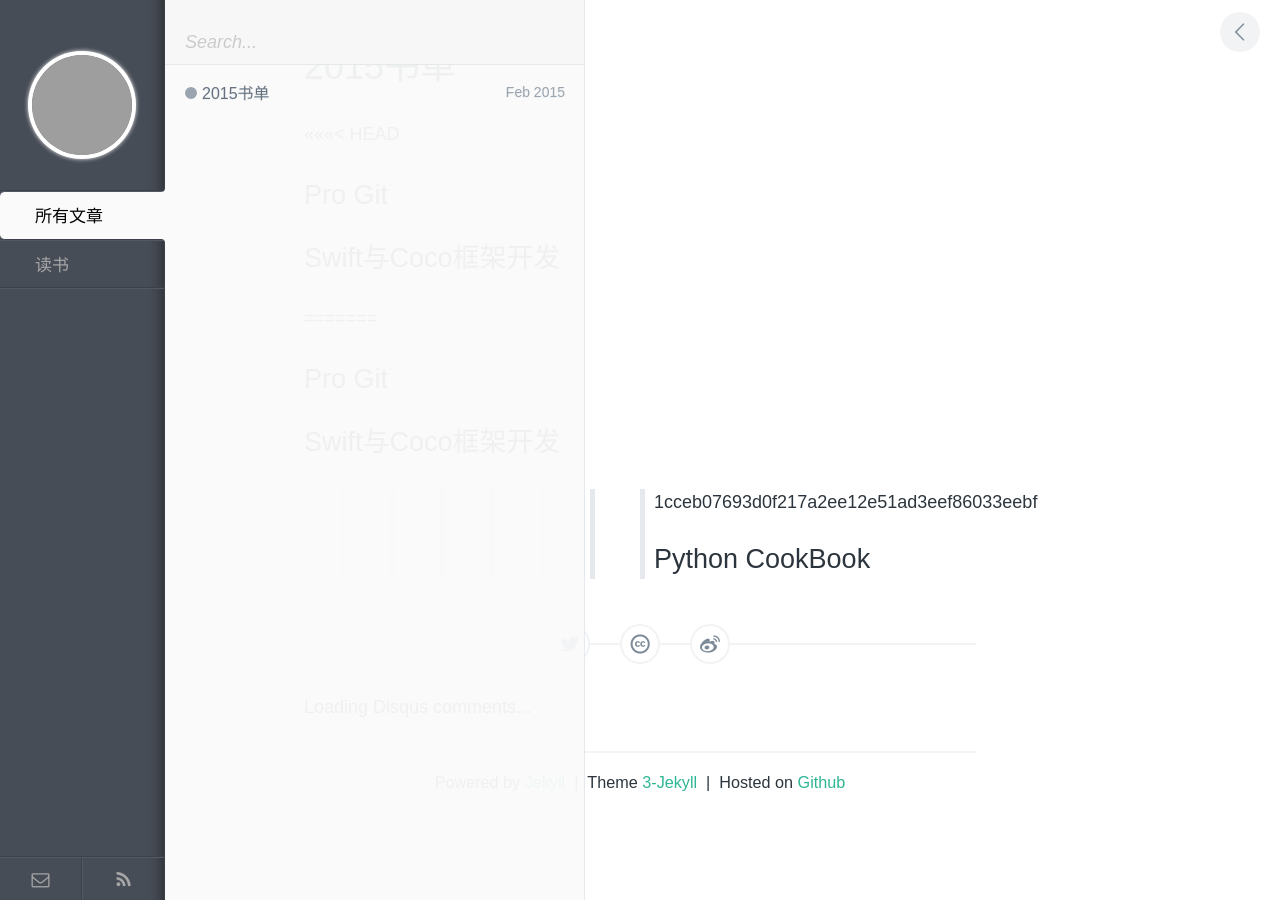
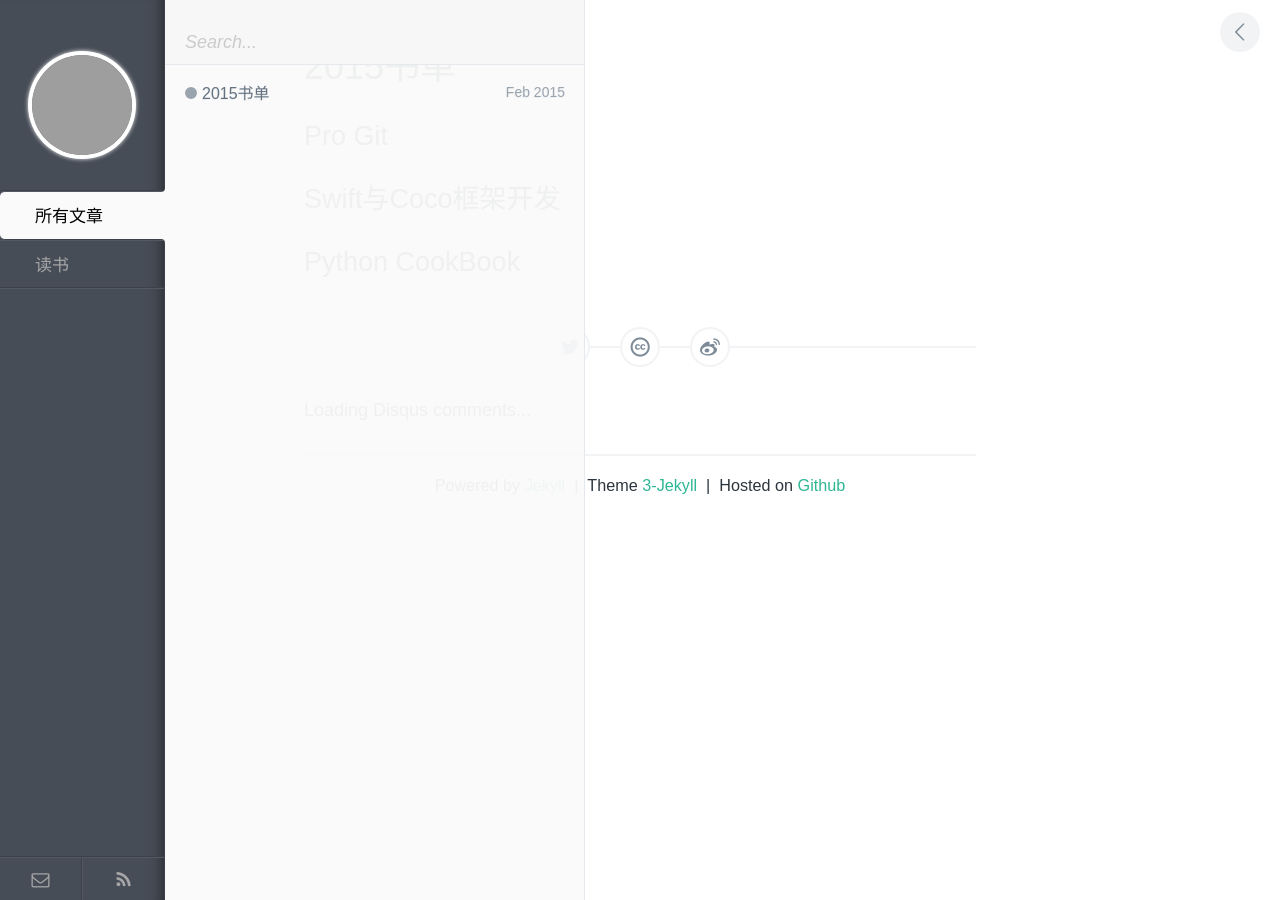
Before and after one commit to luzjoy/luzjoy.github.com, a Jekyll site: the page built from _posts/read/2015-02-01-book-list-of-2015.md, in a window 1280 px wide. Built offline with Jekyll 4.4.1, drawn with Linux system fonts in a browser that asks for light colours; comment, search, counter and statistics services are not loaded; grey boxes are pictures that could not be loaded.

Commit message:
Update 2015-02-01-book-list-of-2015.md

```diff
--- a/_posts/read/2015-02-01-book-list-of-2015.md
+++ b/_posts/read/2015-02-01-book-list-of-2015.md
@@ -5,19 +5,8 @@ category: 读书
 keywords: 阅读,书单,2015
 ---
 
-<<<<<<< HEAD
-## Pro Git
-
-
-
-## Swift与Coco框架开发
-
-
-
-=======
 ## Pro Git
 
 ## Swift与Coco框架开发
 
->>>>>>> 1cceb07693d0f217a2ee12e51ad3eef86033eebf
 ## Python CookBook
```
